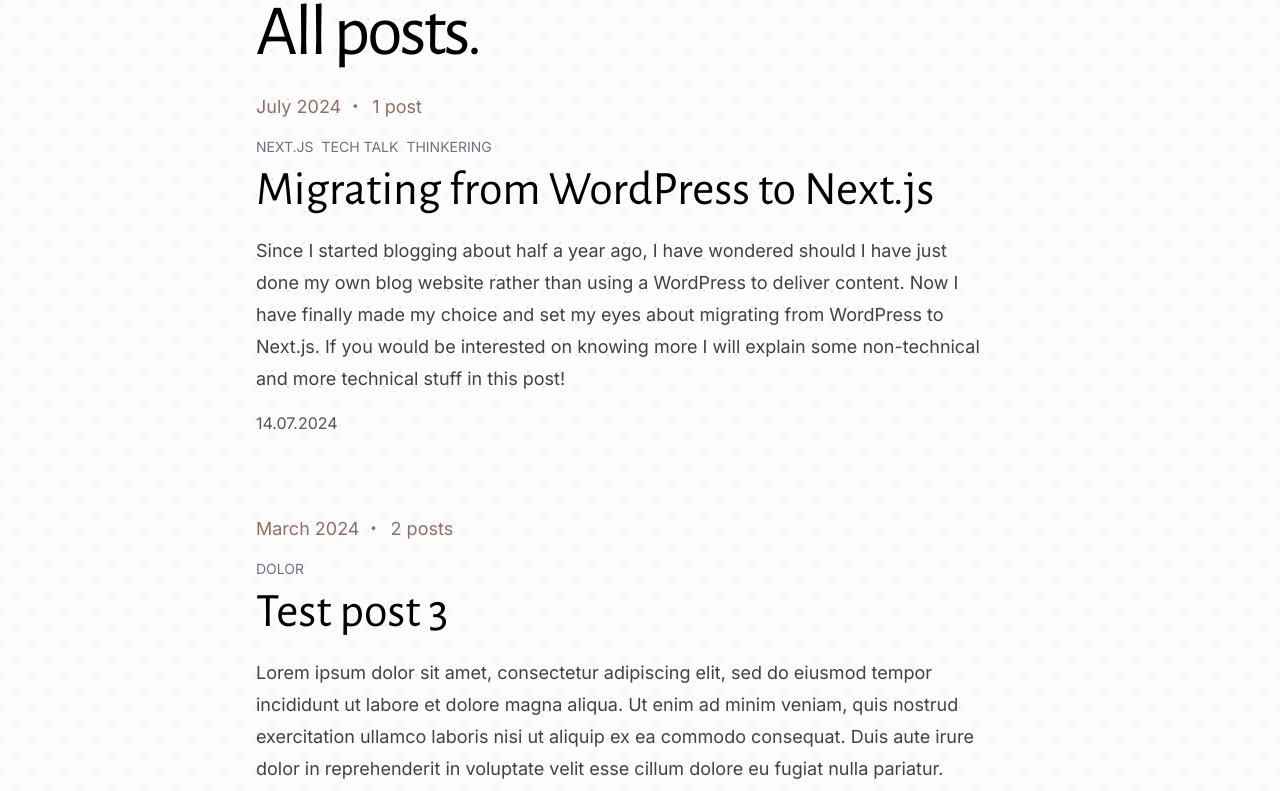
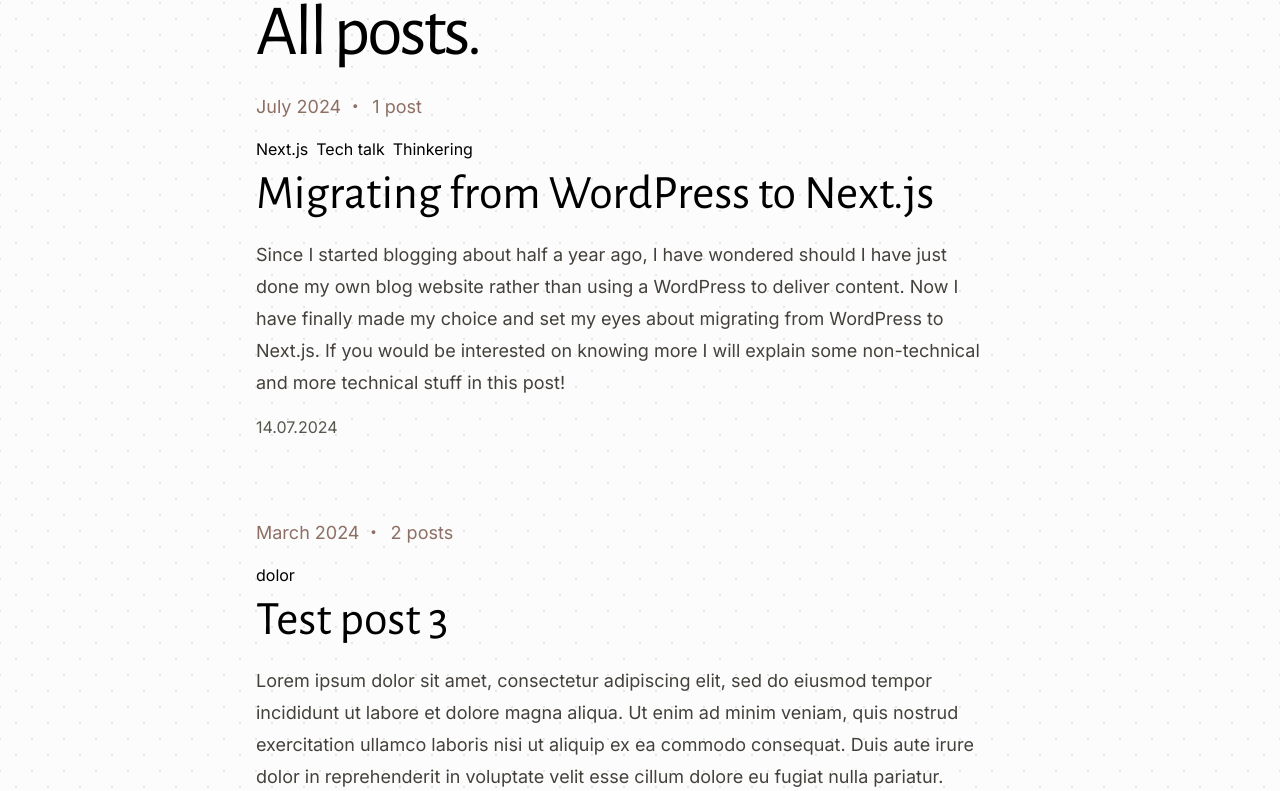
Before and after one commit to HRemonen/hremonen-site, a Next.js app: page / in a window 1280 px wide. Shown: the part 957-1748 px from the top of the page. Built offline with nearby package versions, Linux system fonts and the light colour scheme.

Commit message:
style: remove default styling from category formatter

```diff
--- a/src/app/_components/formatters/category-formatter.tsx
+++ b/src/app/_components/formatters/category-formatter.tsx
@@ -5,12 +5,7 @@ type CategoryFormatterProps = {
 const CategoryFormatter = ({ categories }: CategoryFormatterProps) => (
   <ul className='flex gap-2'>
     {categories.map((category) => (
-      <li
-        key={category}
-        className='dark:text-ring text-sm uppercase text-gray-500'
-      >
-        {category}
-      </li>
+      <li key={category}>{category}</li>
     ))}
   </ul>
 )
```
